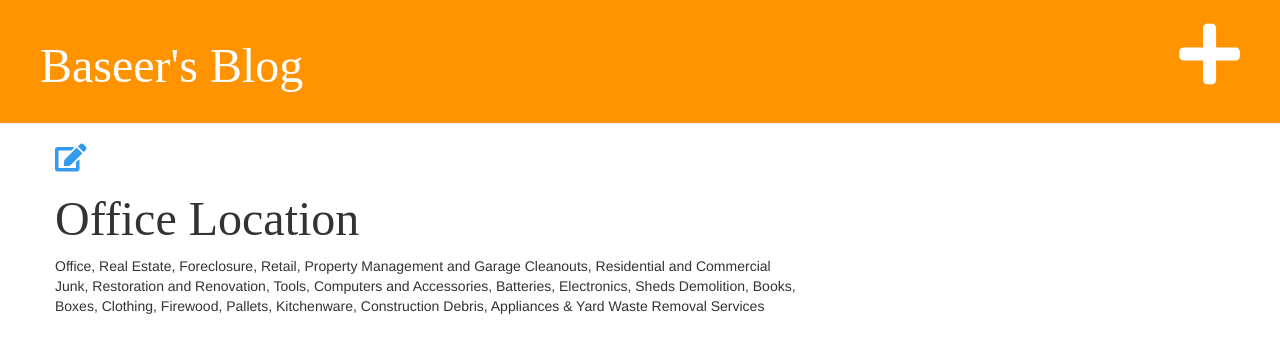
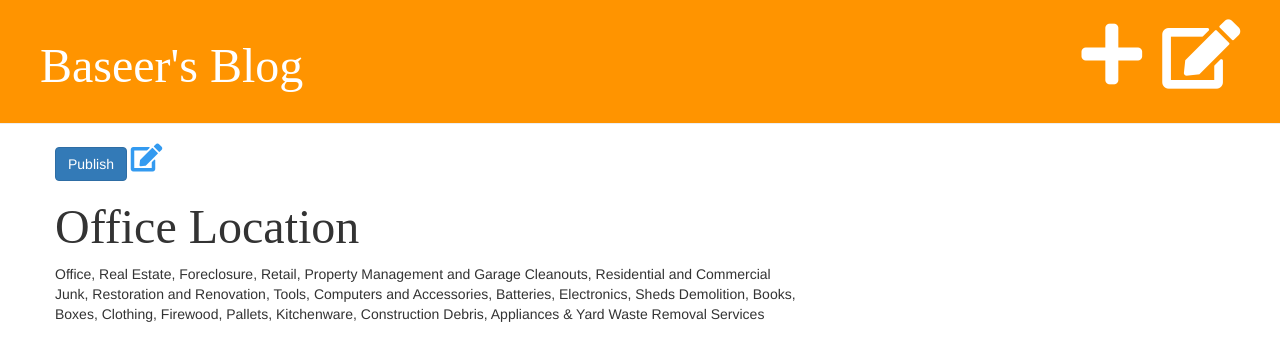
Before and after one commit to baseer110/blogSite, a Django app: page /post/8/ in a window 1280 px wide. Shown: the top 361 px of the page. Run offline with Django 3.2, Linux system fonts and the light colour scheme; a user stored in the database is signed in; data comes from the database, SQL or seed files in the repository; both versions use the stored data as it was after the commit; some libraries are stand-ins or nearby versions.

Commit message:
Implement functionality for creating draft posts and publish them, create draft listing page and also remove publish date while creating and updating date so that we can publish them once we are good to go

```diff
--- a/blog/templates/blog/base.html
+++ b/blog/templates/blog/base.html
@@ -13,6 +13,9 @@
 
 <div class="page-header">
     {% if user.is_authenticated %}
+        <a href="{% url 'post_draft_list' %}" class="top-menu">
+            <i class="fas fa-edit fa-2x"></i>
+        </a>
         <a href="{% url 'post_new' %}" class="top-menu">
             <i class="fas fa-plus fa-2x"></i>
         </a>
--- a/blog/templates/blog/post_detail.html
+++ b/blog/templates/blog/post_detail.html
@@ -6,9 +6,12 @@
             <div class="date">
                 {{ post.published_date }}
             </div>
+        {% else %}
+            <a href="{% url 'post_publish' pk=post.pk %}" class="btn btn-primary">Publish</a>
         {% endif %}
         {% if user.is_authenticated %}
-            <a href="{% url 'post_edit' pk=post.pk %}"> <i class="fas fa-edit fa-2x" style="color: #339af0;"></i>
+            <a href="{% url 'post_edit' pk=post.pk %}">
+                <i class="fas fa-edit fa-2x" style="color: #339af0;"></i>
             </a>
         {% endif %}
         <h1>{{ post.title }}</h1>
--- a/blog/urls.py
+++ b/blog/urls.py
@@ -5,5 +5,7 @@
     path('', views.post_list, name='post_list'),
     path('post/<int:postid>/', views.post_detail, name='post_detail'),
     path('post/new/', views.post_new, name='post_new'),
-    path('post/<int:pk>/edit/', views.post_edit, name='post_edit')
+    path('post/<int:pk>/edit/', views.post_edit, name='post_edit'),
+    path('drafts/', views.post_draft_list, name='post_draft_list'),
+    path('post/<int:pk>/publish', views.post_publish, name='post_publish')
 ]
--- a/blog/views.py
+++ b/blog/views.py
@@ -25,7 +25,7 @@
         if form.is_valid():
             post = form.save(commit=False)
             post.author = request.user
-            post.published_date = timezone.now()
+            # post.published_date = timezone.now()
             post.save()
             return redirect('post_detail', postid=post.pk)
     else:
@@ -41,9 +41,20 @@
         if form.is_valid():
             post = form.save(commit=False)
             post.author = request.user
-            post.published_date = timezone.now()
+            # post.published_date = timezone.now()
             post.save()
             return redirect('post_detail', postid=post.pk)
     else:
         form = PostForm(instance=post)
     return render(request, 'blog/post_edit.html', {'form': form})
+
+
+def post_draft_list(request):
+    posts = Post.objects.filter(published_date__isnull=True).order_by('-created_date')
+    return render(request, 'blog/post_draft_list.html', {'posts': posts})
+
+
+def post_publish(request, pk):
+    post = get_object_or_404(Post, pk=pk)
+    post.publish()
+    return redirect('post_detail', postid=pk)
```
Also changed, not shown: blog/templates/blog/post_draft_list.html (added, +14 -0 lines), db.sqlite3.
